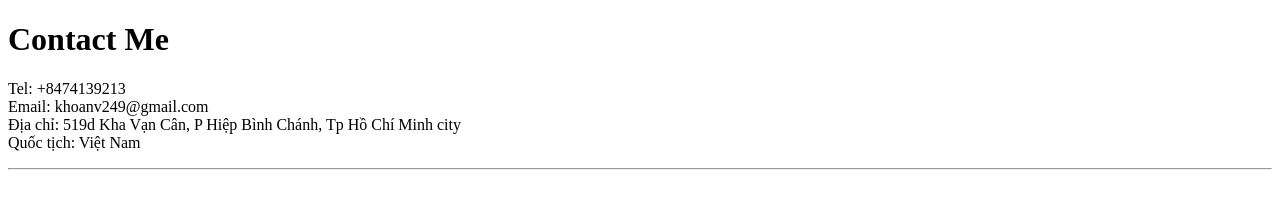
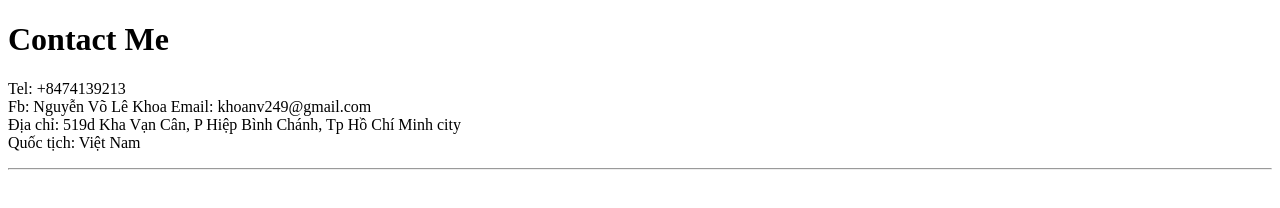
Before and after one commit to khoanvl-tesoglobal/DuAn1, a plain HTML site: page more-info/contact.html in a window 1280 px wide. Drawn offline with Linux system fonts and the light colour scheme.

Commit message:
Update contact.html

```diff
--- a/more-info/contact.html
+++ b/more-info/contact.html
@@ -14,6 +14,7 @@
 
   <h1>Contact Me</h1>
   <p>Tel: +8474139213 <br>
+    Fb: Nguyễn Võ Lê Khoa
     Email: khoanv249@gmail.com<br>
     Địa chỉ: 519d Kha Vạn Cân, P Hiệp Bình Chánh, Tp Hồ Chí Minh city<br />
     Quốc tịch: Việt Nam <br />
```
